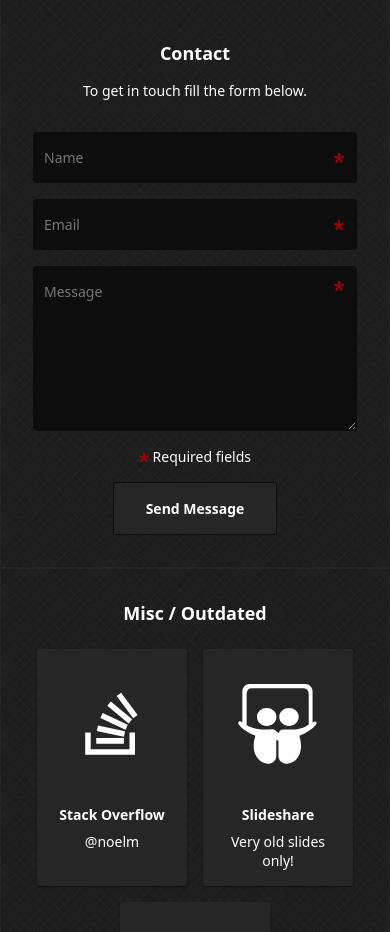
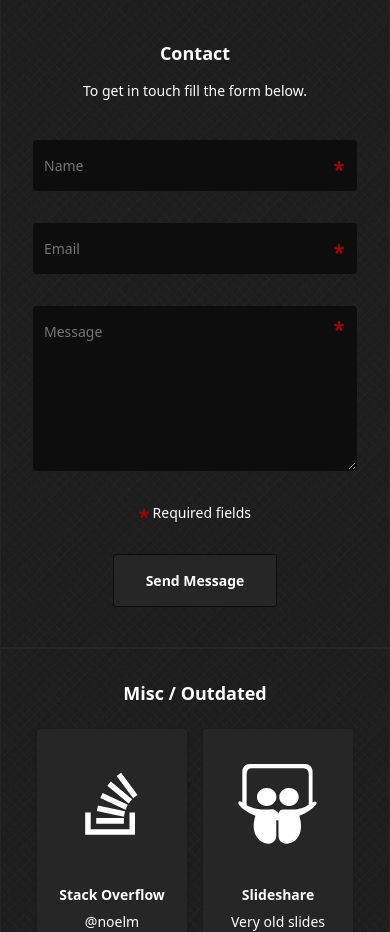
Before and after one commit to noelmace/noelmace.com, a plain HTML site: page index.html in a window 390 px wide. Shown: the part 1320-2252 px from the top of the page. Drawn offline with Linux system fonts and the light colour scheme.

Commit message:
fix: inputs spacing on tablet

```diff
--- a/index.css
+++ b/index.css
@@ -210,4 +210,7 @@ textarea:required:invalid {
     display: flex;
     flex-direction: column;
   }
+  form > * {
+    margin: .5rem 0;
+  }
 }
```
